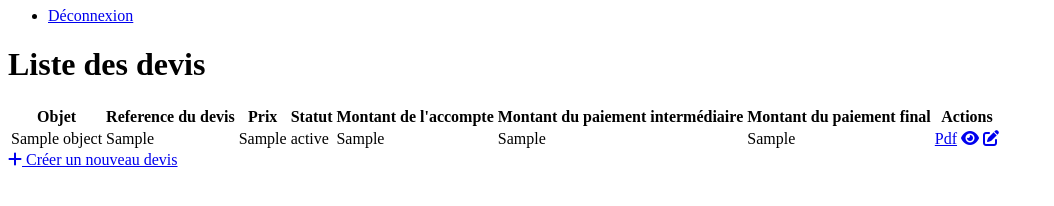
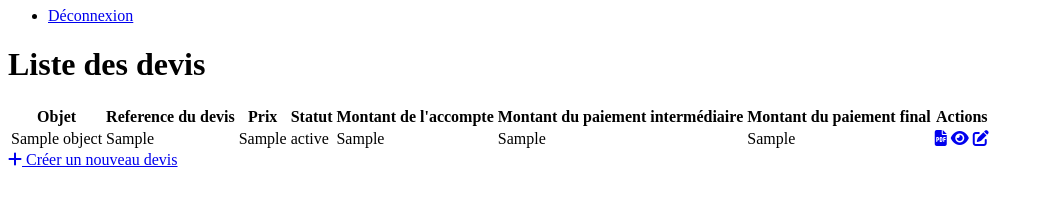
Before and after one commit to Crowny23/projet_fbr_renov, a Symfony app: template templates/quotation/index.html.twig in a window 1280 px wide. Shown: the part 445-651 px from the top of the page, without its empty margins (0-1054 px from the left). Run offline with Twig, Linux system fonts and the light colour scheme; the template is opened without the code that fills it: most values are stand-ins (such as "Sample title", 1, 10 or a date in 2020); some libraries are stand-ins or nearby versions.

Commit message:
add client to worksite

```diff
--- a/src/Form/WorksitesType.php
+++ b/src/Form/WorksitesType.php
@@ -27,6 +27,7 @@ class WorksitesType extends AbstractType
         $builder
             ->add('name_worksite', TextType::class, ['label' => 'Nom du chantier', 'label_attr' => ['class' => 'mb-1, mt-2']])
             ->add('city_worksite', TextType::class, ['label' => 'Ville', 'label_attr' => ['class' => 'mb-1, mt-2']])
+            ->add('client_worksite', EntityType::class, ['class' => Customers::class, 'label' => 'Client', 'label_attr' => ['class' => 'mb-1, mt-2']])
             ->add('cp_worksite', IntegerType::class, ['label' => 'Code Postal', 'label_attr' => ['class' => 'mb-1, mt-2']])
             ->add('adress_worksite', TextType::class, ['label' => 'Adresse', 'label_attr' => ['class' => 'mb-1, mt-2']])
             ->add('start_at', DateTimeType::class, ['label' => 'Date de début', 'input' => 'datetime_immutable', 'label_attr' => ['class' => 'mb-1, mt-2']])
--- a/templates/quotation/index.html.twig
+++ b/templates/quotation/index.html.twig
@@ -33,8 +33,8 @@
                 {# <td>{{ quotation.createdAt ? quotation.createdAt|date('Y-m-d H:i:s') : '' }}</td>
                 <td>{{ quotation.updatedAt ? quotation.updatedAt|date('Y-m-d H:i:s') : '' }}</td> #}
                 <td>
-                    <a href="{{ path('app_pdf_generator', {'id': quotation.id}) }}">Pdf</a>
-                    <a href="{{ path('app_quotation_show', {'id': quotation.id}) }}" class="btn btn-primary"><i class="fa-sharp fa-solid fa-eye"></i></a>
+                    <a href="{{ path('app_pdf_generator', {'id': quotation.id}) }}"><i class="fa fa-file-pdf"></i></a>
+                    <a href="{{ path('app_quotation_show', {'id': quotation.id}) }}" class="btn btn-primary"><i class="fa fa-eye"></i></a>
                     <a href="{{ path('app_quotation_edit', {'id': quotation.id}) }}" class="btn btn-success"><i class="fa-solid fa-pen-to-square"></i></a>
                 </td>
             </tr>
```
